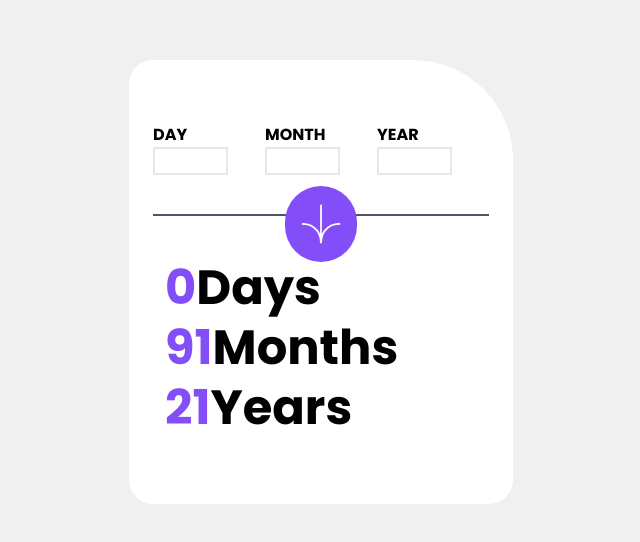
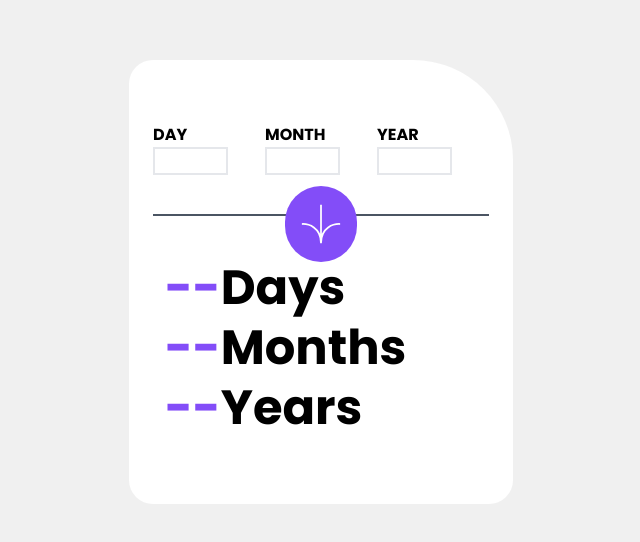
Before and after one commit to 00lar/Age-Calculator-with-React, a React (Create React App) app in the folder my-project/: page / in a window 1280 px wide. Shown: the part 118-660 px from the top of the page, without its empty margins (319-959 px from the left). Built offline with nearby package versions, Linux system fonts and the light colour scheme.

Commit message:
Logical Changes, pre finished

```diff
--- a/my-project/src/App.js
+++ b/my-project/src/App.js
@@ -11,16 +11,19 @@ function App() {
   const [month,setMonth] = useState("");
   const [year,setYear] = useState("");
 
-  const [day_out, setDay_out] = useState("0");
-  const [month_out, setMonth_out] = useState("91");
-  const [year_out, setYear_out] = useState("21");
+  const [day_out, setDay_out] = useState("--");
+  const [month_out, setMonth_out] = useState("--");
+  const [year_out, setYear_out] = useState("--");
 
   const updval = () => {
     console.log("updval fue llamado");
-    setDay_out(28-day);
-    setMonth_out(9-month);
-    setYear_out(2023-year);
+    setDay_out(2 - day);
+    const newMonth = month < 0 ? 12 - month : 10 - month;
+    setMonth_out(newMonth);
+    setYear_out(2023 - year);
+
   }
+
   return (
       <Contenedor>
         <div className="w-10/12 max-w-sm bg-white grid grid-rows-3 font-Poppins p-6 rounded-3xl rounded-tr-sized">
```
